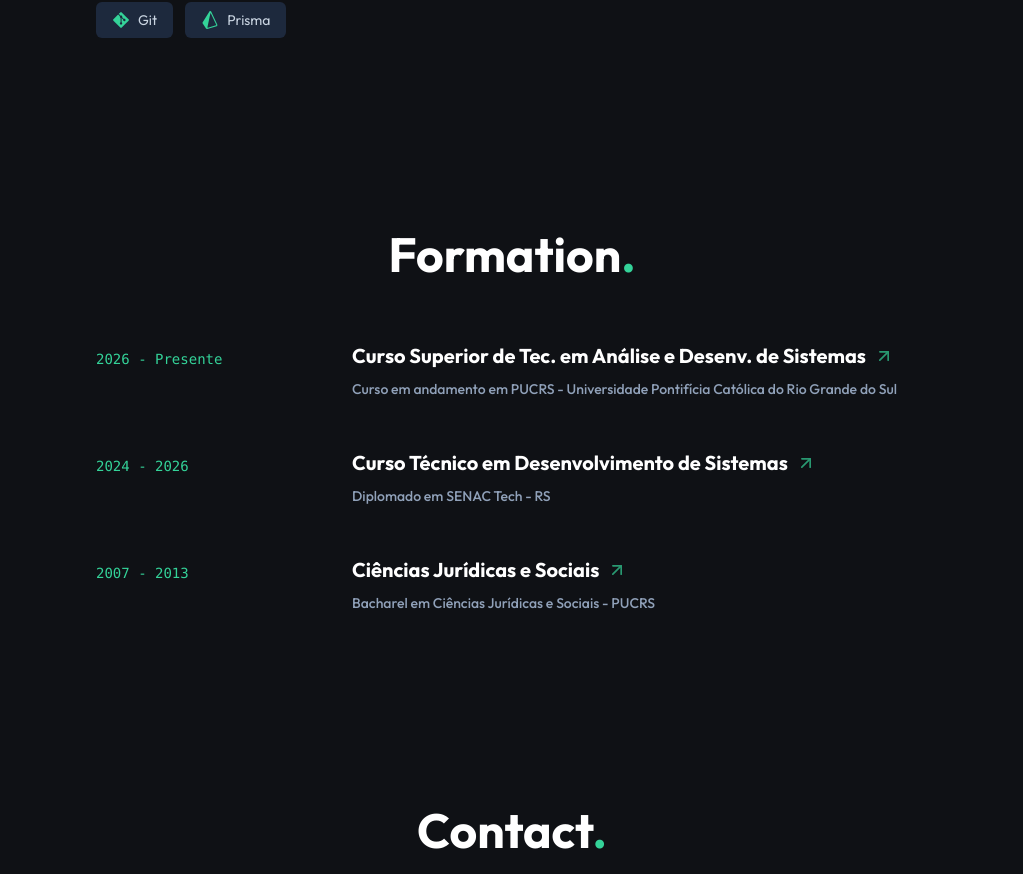
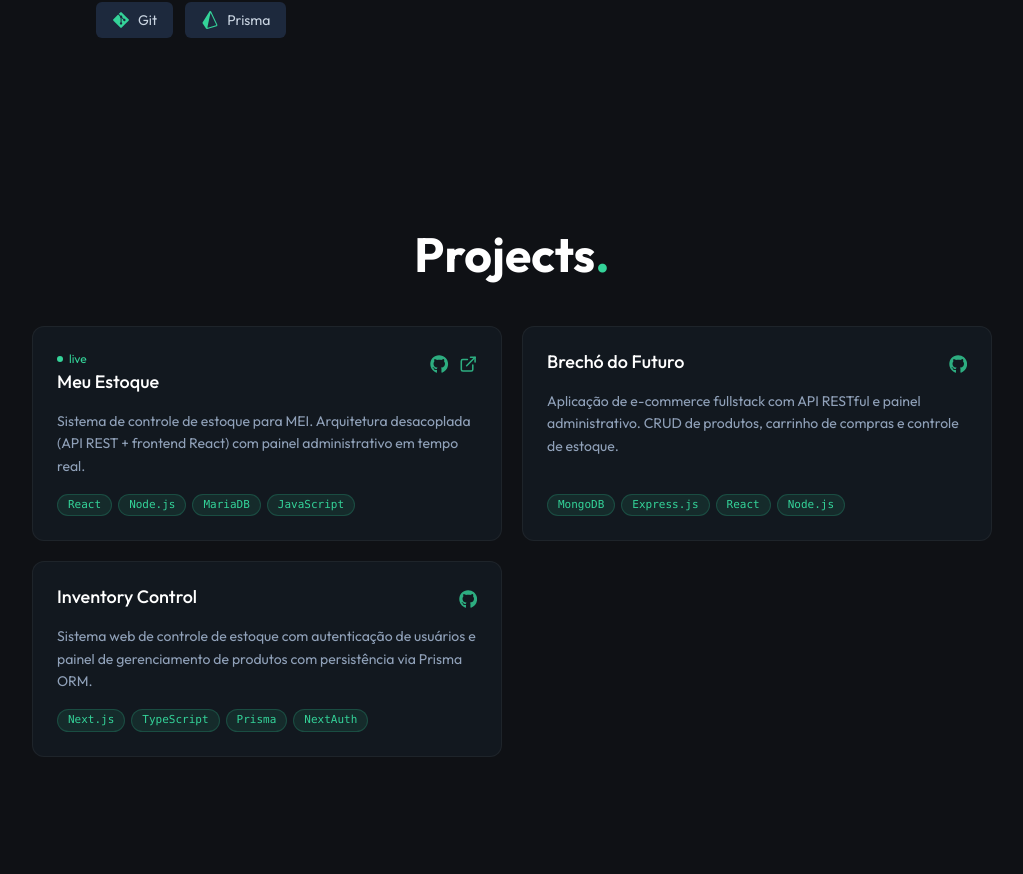
Before and after one commit to lucasws1/lucasws1.github.io, a React (Vite) app: page / in a window 1280 px wide. Shown: the part 1920-2794 px from the top of the page, without its empty margins (128-1151 px from the left). Built offline with nearby package versions, Linux system fonts and the light colour scheme.

Commit message:
feat: Add Projects section and update Contact links
- Add Projects component with cards for three portfolio projects
- Integrate Projects section into App layout before Formation
- Update Contact social links with real URLs
- Fix footer copyright to include full name

```diff
--- a/src/App.jsx
+++ b/src/App.jsx
@@ -5,6 +5,7 @@ import { About } from "./components/About";
 import { Formation } from "./components/Formation";
 import { Skills } from "./components/Skills";
 import { Contact } from "./components/Contact";
+import Projects from "./components/Projects";
 
 function App() {
   return (
@@ -16,6 +17,7 @@ function App() {
         <MarqueeBanner />
         <About />
         <Skills />
+        <Projects />
         <Formation />
         <Contact />
       </main>
--- a/src/components/Contact.jsx
+++ b/src/components/Contact.jsx
@@ -1,34 +1,42 @@
-import React from 'react';
-import { FiLinkedin, FiGithub, FiInstagram, FiMail, FiArrowUpRight } from 'react-icons/fi';
+import {
+  FiLinkedin,
+  FiGithub,
+  FiInstagram,
+  FiMail,
+  FiArrowUpRight,
+} from "react-icons/fi";
 
 const links = [
   {
-    name: 'LinkedIn',
+    name: "LinkedIn",
     icon: <FiLinkedin className="text-xl" />,
-    url: '#',
+    url: "https://www.linkedin.com/in/lucasws1",
   },
   {
-    name: 'Instagram',
+    name: "Instagram",
     icon: <FiInstagram className="text-xl" />,
-    url: '#',
+    url: "https://www.instagram.com/lucaschuch/",
   },
   {
-    name: 'Github',
+    name: "GitHub",
     icon: <FiGithub className="text-xl" />,
-    url: '#',
+    url: "https://github.com/lucasws1",
   },
-  {
-    name: 'E-mail',
-    icon: <FiMail className="text-xl" />,
-    url: '#',
-  },
+  // {
+  //   name: "E-mail",
+  //   icon: <FiMail className="text-xl" />,
+  //   url: "#",
+  // },
 ];
 
 export function Contact() {
   const currentYear = new Date().getFullYear();
 
   return (
-    <section id="contact" className="w-full max-w-4xl mx-auto px-8 pt-24 pb-12 flex flex-col items-center">
+    <section
+      id="contact"
+      className="w-full max-w-4xl mx-auto px-8 pt-24 pb-12 flex flex-col items-center"
+    >
       <h2 className="text-4xl md:text-5xl font-bold font-outfit text-white mb-4 text-center">
         Contact<span className="text-primary">.</span>
       </h2>
@@ -55,7 +63,7 @@ export function Contact() {
       </div>
 
       <footer className="text-slate-500 text-xs md:text-sm text-center">
-        &copy; {currentYear} | Lucas
+        &copy; {currentYear} | Lucas Schuch
       </footer>
     </section>
   );
--- /dev/null
+++ b/src/components/Projects.jsx
@@ -0,0 +1,103 @@
+import { FaGithub } from "react-icons/fa";
+import { FiExternalLink } from "react-icons/fi";
+
+const projects = [
+  {
+    title: "Meu Estoque",
+    description:
+      "Sistema de controle de estoque para MEI. Arquitetura desacoplada (API REST + frontend React) com painel administrativo em tempo real.",
+    tech: ["React", "Node.js", "MariaDB", "JavaScript"],
+    github: "https://github.com/lucasws1/meu-estoque",
+    demo: "https://meu-estoque.duckdns.org/",
+    live: true,
+  },
+  {
+    title: "Brechó do Futuro",
+    description:
+      "Aplicação de e-commerce fullstack com API RESTful e painel administrativo. CRUD de produtos, carrinho de compras e controle de estoque.",
+    tech: ["MongoDB", "Express.js", "React", "Node.js"],
+    github: "https://github.com/lucasws1/brecho-do-futuro",
+  },
+  {
+    title: "Inventory Control",
+    description:
+      "Sistema web de controle de estoque com autenticação de usuários e painel de gerenciamento de produtos com persistência via Prisma ORM.",
+    tech: ["Next.js", "TypeScript", "Prisma", "NextAuth"],
+    github: "https://github.com/lucasws1/inventory-control",
+  },
+];
+
+function ProjectCard({ title, description, tech, github, demo, live }) {
+  return (
+    <div className="bg-[#12181f] border border-white/5 rounded-xl p-6 flex flex-col gap-4">
+      <div className="flex items-start justify-between gap-4">
+        <div className="flex flex-col gap-1">
+          {live && (
+            <span className="flex items-center gap-1.5 text-xs text-primary">
+              <span className="w-1.5 h-1.5 rounded-full bg-primary inline-block" />
+              live
+            </span>
+          )}
+          <h3 className="text-white font-medium text-lg leading-tight">
+            {title}
+          </h3>
+        </div>
+        <div className="flex items-center gap-2.5 shrink-0 pt-1">
+          {github && (
+            <a
+              href={github}
+              target="_blank"
+              rel="noopener noreferrer"
+              aria-label="GitHub"
+              className="text-primary opacity-80 hover:opacity-100 transition-opacity text-[1.15rem]"
+            >
+              <FaGithub />
+            </a>
+          )}
+          {demo && (
+            <a
+              href={demo}
+              target="_blank"
+              rel="noopener noreferrer"
+              aria-label="Demo ao vivo"
+              className="text-primary opacity-80 hover:opacity-100 transition-opacity text-[1.15rem]"
+            >
+              <FiExternalLink />
+            </a>
+          )}
+        </div>
+      </div>
+
+      <p className="text-slate-400 text-sm leading-relaxed flex-1">
+        {description}
+      </p>
+
+      <div className="flex flex-wrap gap-1.5 mt-auto">
+        {tech.map((t) => (
+          <span
+            key={t}
+            className="text-[11px] font-mono px-2.5 py-0.5 rounded-full bg-primary/10 text-primary border border-primary/20"
+          >
+            {t}
+          </span>
+        ))}
+      </div>
+    </div>
+  );
+}
+
+export default function Projects() {
+  return (
+    <section id="projects" className="w-full max-w-5xl mx-auto px-8 py-24">
+      <h2 className="text-4xl md:text-5xl font-bold text-white mb-12 text-center">
+        Projects<span className="text-primary">.</span>
+      </h2>
+
+      <div className="grid grid-cols-1 sm:grid-cols-2 gap-5">
+        {projects.map((p) => (
+          <ProjectCard key={p.title} {...p} />
+        ))}
+      </div>
+    </section>
+  );
+}
```
